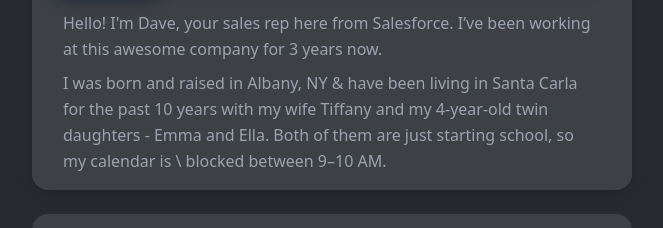
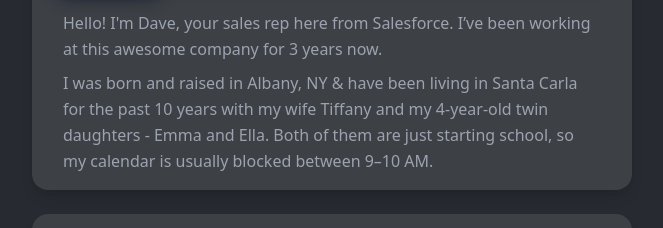
Before and after one commit to techieshruti/React_UI_Assignment, a React (Vite) app in the folder user-profile/: page / in a window 1280 px wide. Shown: the part 279-507 px from the top of the page, without its empty margins (608-1271 px from the left). Built offline with nearby package versions, Linux system fonts and the light colour scheme.

Commit message:
final commit

```diff
--- a/user-profile/src/components/ProfileTabs.jsx
+++ b/user-profile/src/components/ProfileTabs.jsx
@@ -40,7 +40,7 @@
               I was born and raised in Albany, NY & have been living in Santa
               Carla for the past 10 years with my wife Tiffany and my 4-year-old
               twin daughters - Emma and Ella. Both of them are just starting
-              school, so my calendar is \ blocked between 9–10 AM.
+              school, so my calendar is usually blocked between 9–10 AM.
             </p>
           </>
         )}
```
